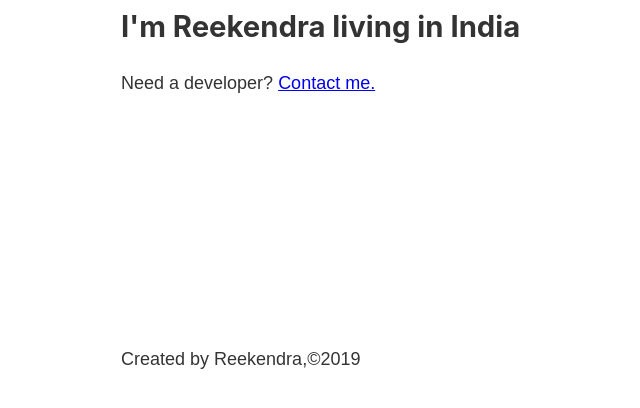
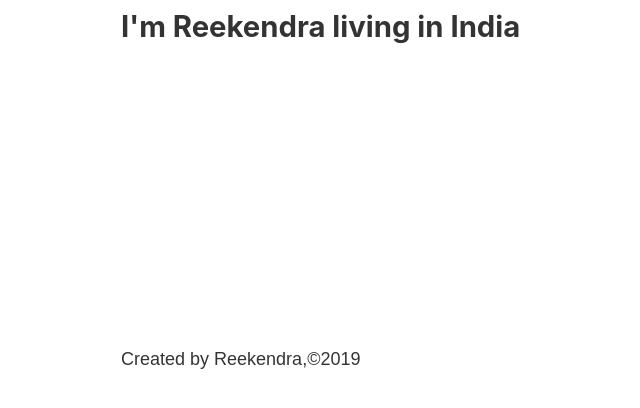
Before and after one commit to Reekendra/devreekendra.io, a Gatsby site: page / in a window 1280 px wide. Shown: the part 384-792 px from the top of the page, without its empty margins (162-802 px from the left). Built offline with nearby package versions, Linux system fonts and the light colour scheme; Gatsby itself is replaced by a stand-in of ours.

Commit message:
remove contact link from index.js

```diff
--- a/src/pages/index.js
+++ b/src/pages/index.js
@@ -8,10 +8,6 @@ const IndexPage = () => {
       <Head title="Home" />
       <h1>About me</h1>
       <h2>I'm Reekendra living in India</h2>
-
-      <p>
-        Need a developer? <Link to="/contact">Contact me.</Link>
-      </p>
     </Layout>
   )
 }
```
